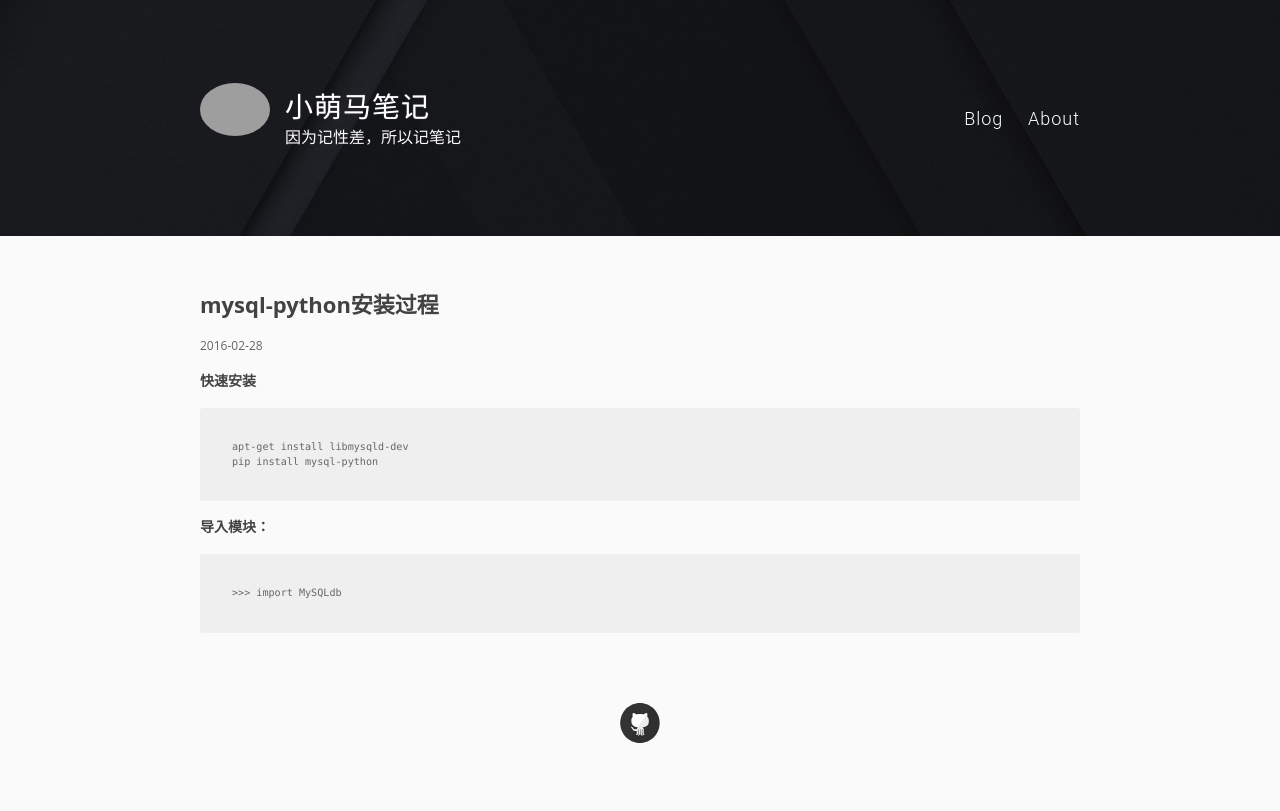
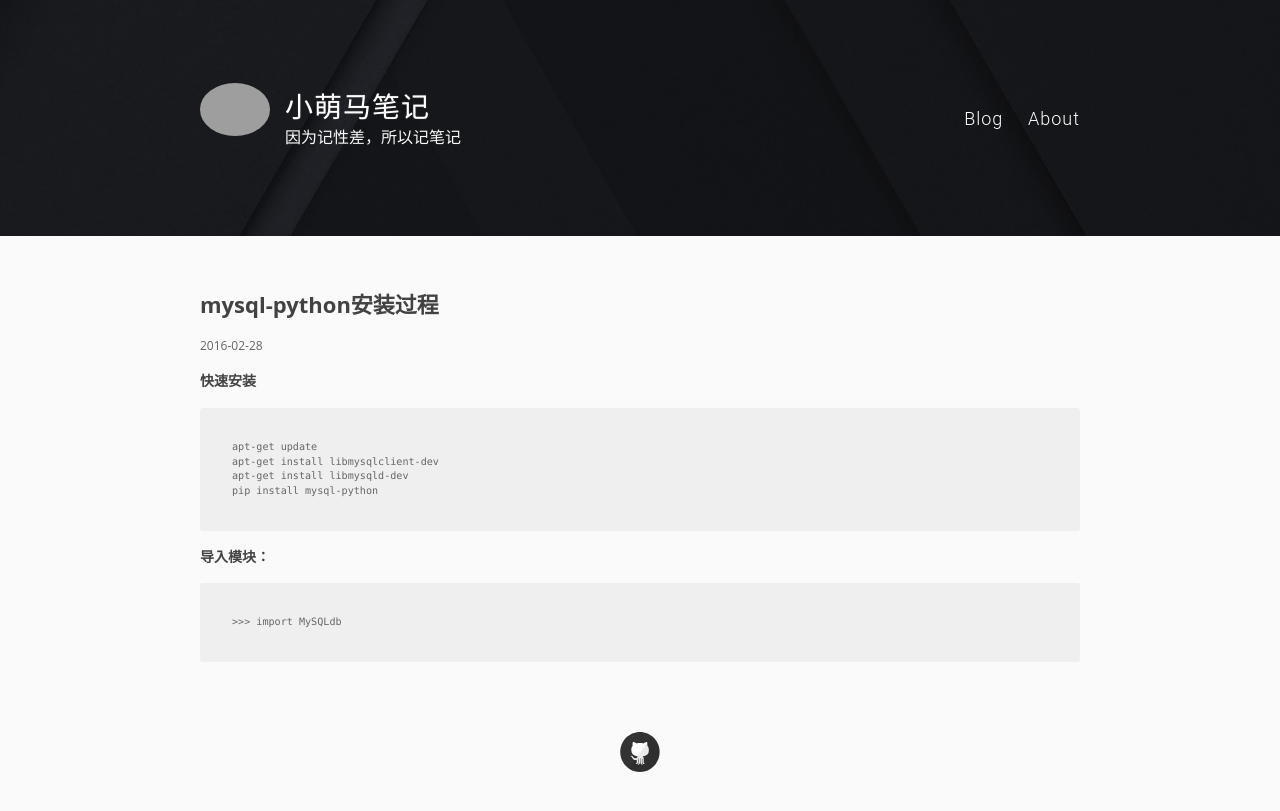
Before and after one commit to pingmalu/pingmalu.github.io, a Jekyll site: the page built from _posts/2016-02-28-mysql-python安装过程.md, in a window 1280 px wide. Shown: the top 811 px of the page. Built offline with Jekyll 4.4.1, drawn with Linux system fonts in a browser that asks for light colours; grey boxes are pictures that could not be loaded.

Commit message:
add mysql

```diff
--- a/_posts/2016-02-28-mysql-python安装过程.md
+++ b/_posts/2016-02-28-mysql-python安装过程.md
@@ -5,6 +5,8 @@ title: mysql-python安装过程
 
 ### 快速安装
 
+	apt-get update
+	apt-get install libmysqlclient-dev
 	apt-get install libmysqld-dev
 	pip install mysql-python
 
```
Also changed, not shown: _posts/2016-03-29-PHP安装mongoDB扩展.md (+1 -1 lines).
